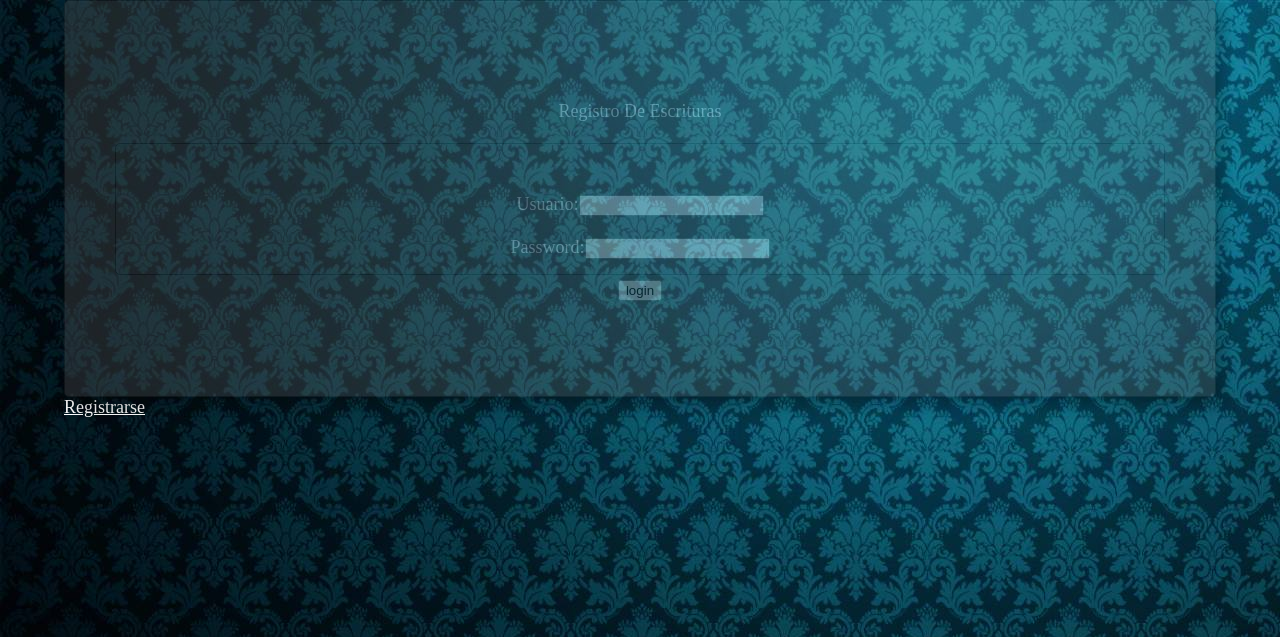
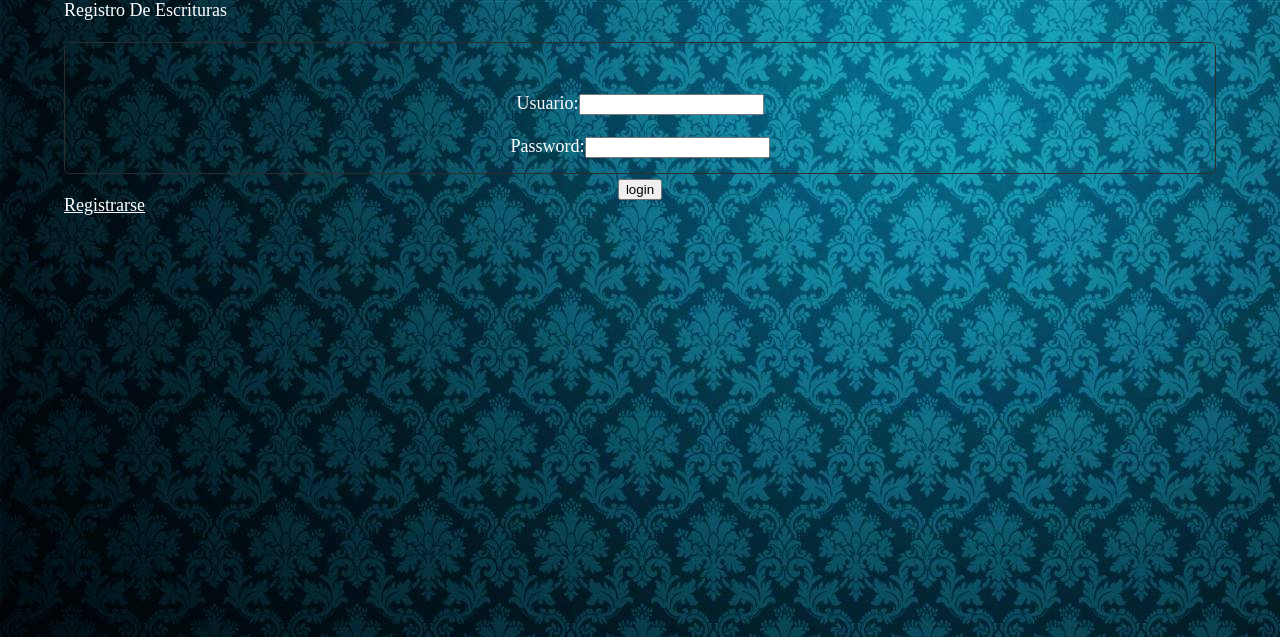
Before and after one commit to andressan95/Administracion-DB, a PHP site: page / in a window 1280 px wide. Shown: the top 637 px of the page. Run offline with PHP 8.4, Linux system fonts and the light colour scheme; data that the repository does not hold is empty.

Commit message:
Editado 02/09/2016

```diff
--- a/index.php
+++ b/index.php
@@ -64,7 +64,7 @@ background-image: url(<?php echo $imageURL;?>);
 	</head>
 
 	<body>
-            <div class="classname">
+
             <label>Registro De Escrituras </label>
             <br>
             <br>
@@ -83,7 +83,7 @@ background-image: url(<?php echo $imageURL;?>);
 		<div style = "font-size:16px; color:#cc0000;"><?php echo isset($error) ? utf8_decode($error) : '' ; ?></div>
             </section>
 
-            </div>
+
             <section>
                 <a href="registroUsuario.php">Registrarse</a>
             </section>
```
